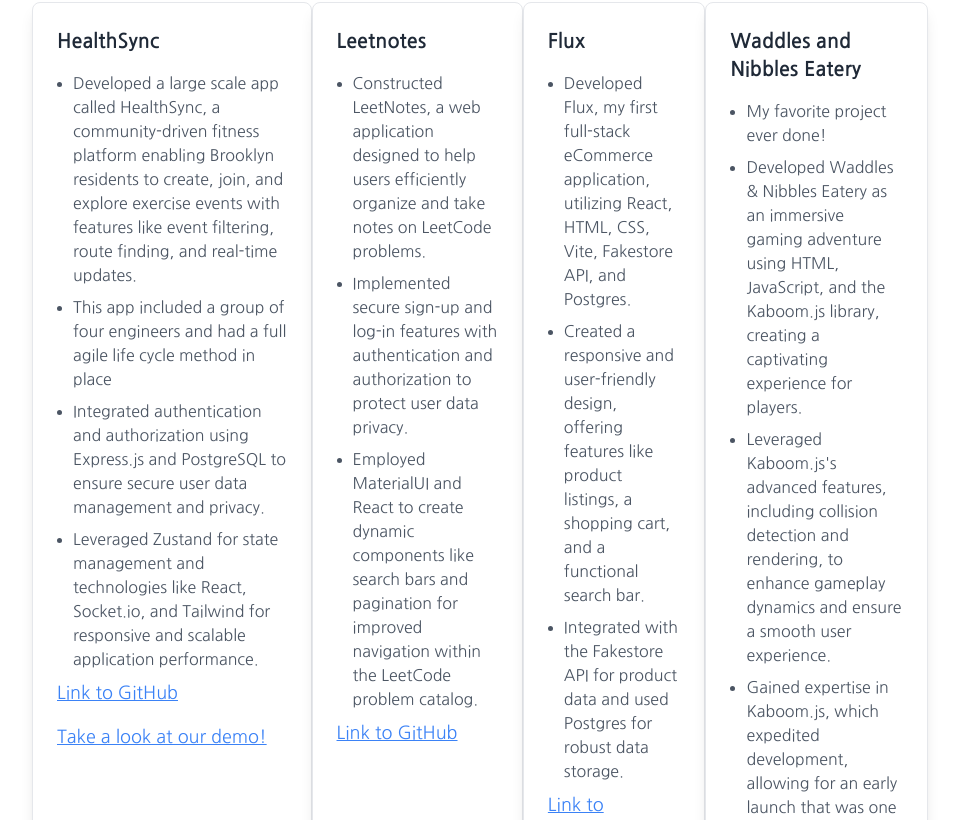
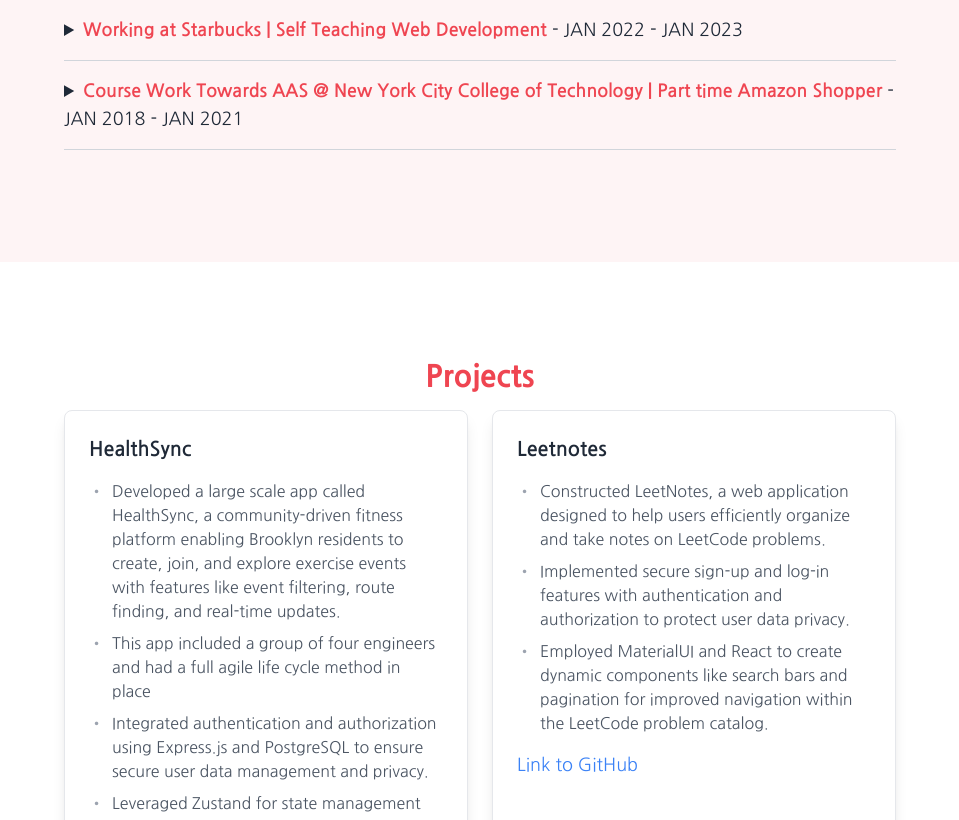
Before and after one commit to 999Marv/Marvin-Siri-Profile, a React (Vite) app: page / in a window 1280 px wide. Shown: the part 1540-2360 px from the top of the page, without its empty margins (288-1247 px from the left). Built offline with nearby package versions, Linux system fonts and the light colour scheme.

Commit message:
More changes to styling

```diff
--- a/src/App.tsx
+++ b/src/App.tsx
@@ -7,7 +7,7 @@
       <aside className="fixed left-0 top-0 h-full w-64 overflow-y-auto">
         <Navigation />
       </aside>
-      <main className="flex-1 ml-64 p-8">
+      <main className="flex-1 ml-64">
         <ContentSections />
       </main>
     </div>
--- a/src/components/ContentSections.tsx
+++ b/src/components/ContentSections.tsx
@@ -17,7 +17,7 @@
 
 function ContentSections() {
   return (
-    <main className="pt-16 font-sans font text-lg bg-cream">
+    <main className="font-sans font text-lg bg-cream">
       {sectionsData.map((section, idx) => (
         <Section
           key={idx}
--- a/src/components/ProjectItem.tsx
+++ b/src/components/ProjectItem.tsx
@@ -2,22 +2,26 @@
 
 const ProjectItem = ({ project }: { project: Project }) => {
   return (
-    <div className="border p-6 rounded-lg shadow-lg hover:shadow-xl transition-shadow bg-white max-w-md mx-auto">
-      <h3 className="text-xl font-semibold text-gray-800">{project.title}</h3>
-      <ul className="pt-4 pl-4 list-disc text-base text-gray-600">
+    <div className="border p-6 rounded-lg shadow-lg hover:shadow-xl transition-shadow bg-white w-full">
+      <h3 className="text-xl font-semibold text-gray-800 mb-4">
+        {project.title}
+      </h3>
+      <ul className="space-y-2 text-base text-gray-600 mb-4">
         {project.description.map((desc, idx) => (
-          <li key={idx} className="mb-2">
-            {desc}
+          <li key={idx} className="flex items-start">
+            <span className="mr-2 text-gray-400">•</span>
+            <span>{desc}</span>
           </li>
         ))}
       </ul>
+      <div className="space-y-2">
         {project.links.map((link, idx) => (
           <a
             href={link.url}
             key={idx}
             target="_blank"
             rel="noopener noreferrer"
-          className="block mt-2 text-blue-500 underline hover:text-blue-700"
+            className="block text-blue-500 hover:text-blue-700 transition-colors"
           >
             {link.text}
           </a>
@@ -27,12 +31,13 @@
             href={project.demo}
             target="_blank"
             rel="noopener noreferrer"
-          className="block mt-4 text-blue-500 underline hover:text-blue-700"
+            className="block text-green-500 hover:text-green-700 transition-colors"
           >
             Take a look at our demo!
           </a>
         )}
       </div>
+    </div>
   );
 };
 
--- a/src/components/Projects.tsx
+++ b/src/components/Projects.tsx
@@ -3,7 +3,7 @@
 
 function Projects() {
   return (
-    <section className="flex justify-center">
+    <section className="grid grid-cols-1 md:grid-cols-2 gap-6 max-w-6xl mx-auto">
       {PROJECTS.map((project, idx) => (
         <ProjectItem key={idx} project={project} />
       ))}
--- a/src/components/Section.tsx
+++ b/src/components/Section.tsx
@@ -2,8 +2,10 @@
 
 function Section({ title, id, children, bg }: SectionProps) {
   return (
-    <section id={id} className={`p-8 ${bg}`}>
-      <h1 className="text-3xl text-red font-extrabold pb-4">{title}</h1>
+    <section id={id} className={`p-24 ${bg}`}>
+      <h1 className="text-3xl text-red font-extrabold pb-4 text-center">
+        {title}
+      </h1>
       {children}
     </section>
   );
--- a/src/utils/Constants.ts
+++ b/src/utils/Constants.ts
@@ -1,9 +1,9 @@
 export enum Titles {
   About = 'About',
+  Skills = 'Skills',
   Timeline = 'Timeline',
   Projects = 'Projects',
   Contact = 'Contact',
-  Skills = 'Skills',
 }
 
 export enum Ids {
```
Lines whose indentation alone changed are shown as unchanged.
